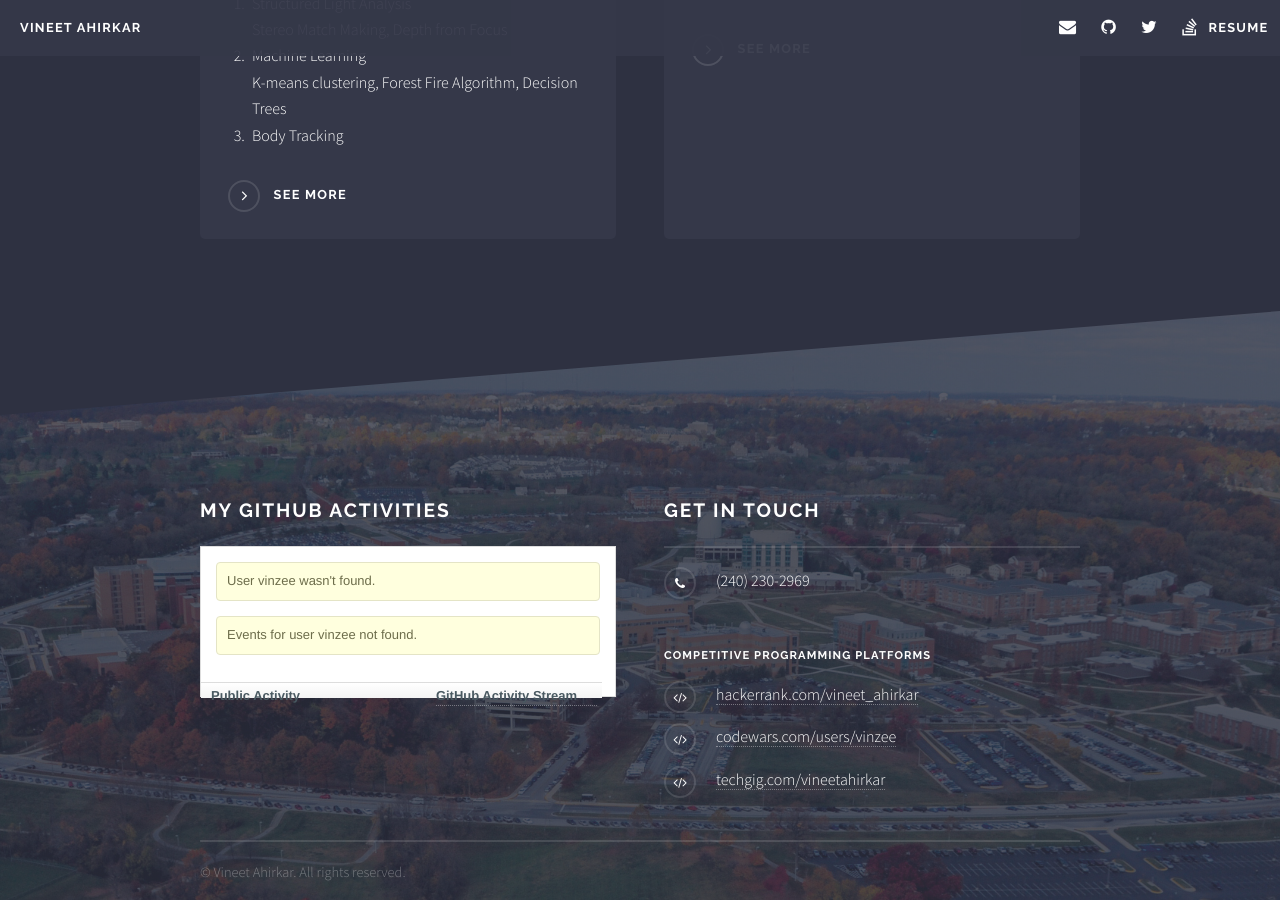
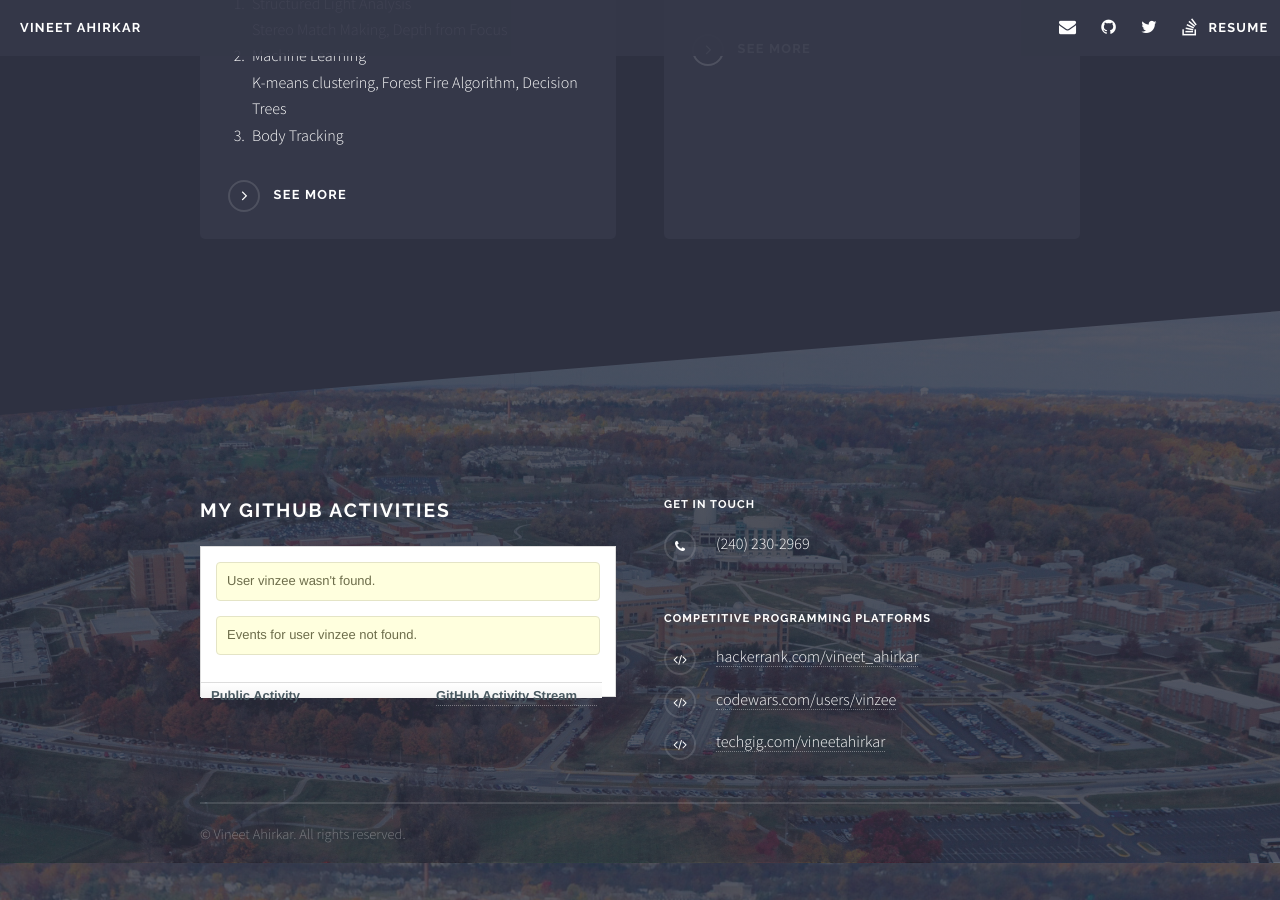
Before and after one commit to vinzee/vinzee.github.io, a Jekyll site: the page built from index.html, in a window 1280 px wide and 900 px high, scrolled down 4687 px. Built offline with Jekyll 4.4.1, drawn with Linux system fonts in a browser that asks for light colours; nearby versions of some CDN libraries; a style sheet for code colours, icons or effects is not loaded.

```diff
--- a/index.html
+++ b/index.html
@@ -311,10 +311,8 @@ layout: main
 				</form> -->
 
 				<ul class="contact">
-					<h2 class="major">Get in touch</h2>
+					<h4>Get in touch</h4>
 					<li class="fa-phone">(240) 230-2969</li>
-
-					<!-- https://cloud.githubusercontent.com/assets/5856011/6236489/fd2c2628-b6b8-11e4-9db9-05045d3438c6.png -->
 
 					<br/><br/>
 					<h4>Competitive Programming Platforms</h4>
```
Also changed, not shown: README.md.
